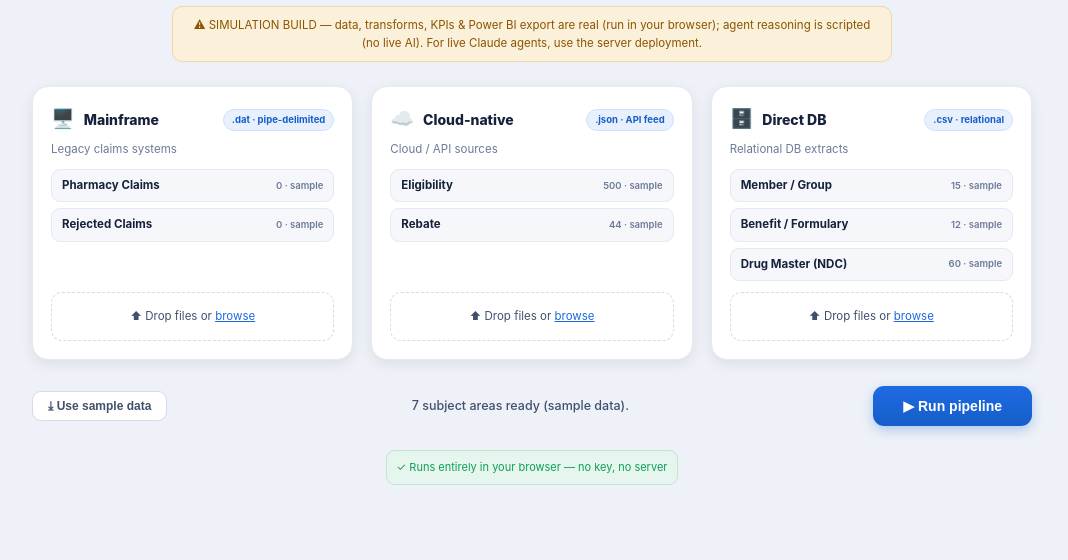
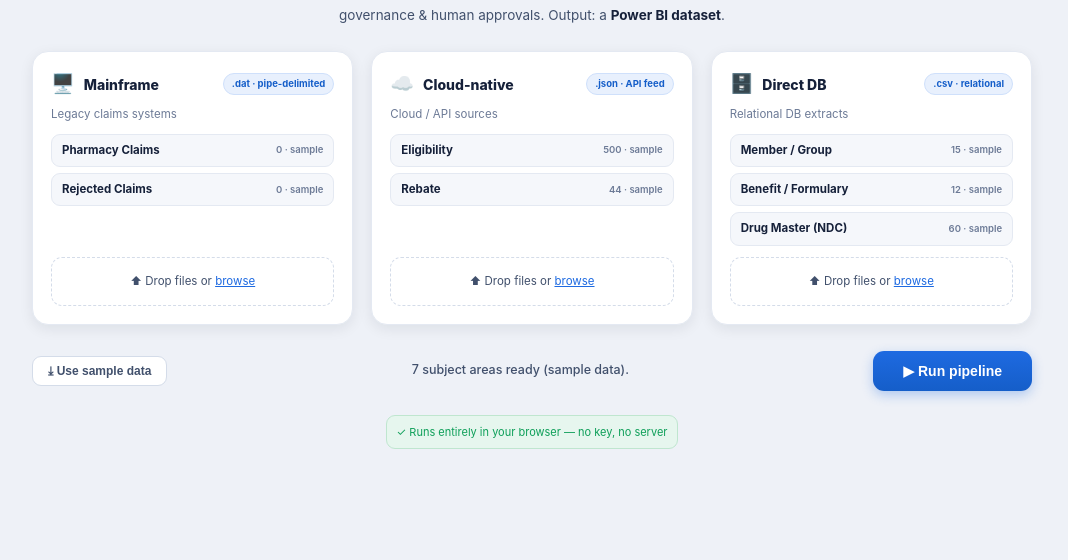
Before and after one commit to Shashwat-HCLtech/Agentic-Transformation, a plain HTML site: page docs/index.html in a window 1280 px wide. Shown: the part 240-800 px from the top of the page, without its empty margins (108-1176 px from the left). Drawn offline with Linux system fonts and the light colour scheme; no server answers.

Commit message:
Remove simulation build warning from home page
User requested removal of the SIMULATION BUILD badge from the landing page
and the SIMULATION chip from the topbar to provide a cleaner UI presentation.

Co-Authored-By: Claude Haiku 4.5 <noreply@anthropic.com>

```diff
--- a/docs/index.html
+++ b/docs/index.html
@@ -15,7 +15,6 @@
         <div class="logo-hex big">⬡</div>
         <h1>Agentic DWH&nbsp;·&nbsp;GOPhER → Snowflake</h1>
         <p>Load the GOPhER source extracts, then run the agentic medallion pipeline (Bronze → Silver → Gold) with governance &amp; human approvals. Output: a <b>Power BI dataset</b>.</p>
-        <div class="sim-badge">⚠ SIMULATION BUILD — data, transforms, KPIs &amp; Power BI export are real (run in your browser); agent reasoning is scripted (no live AI). For live Claude agents, use the server deployment.</div>
       </div>
 
       <div class="upload-grid">
@@ -86,7 +85,7 @@
     <main class="main">
       <header class="topbar">
         <div class="topbar-left">
-          <h1>Claude Pipeline Orchestration <span class="sim-chip">SIMULATION</span></h1>
+          <h1>Claude Pipeline Orchestration</h1>
           <p class="topbar-sub">GOPhER (Mainframe · Cloud · Direct DB) → Snowflake → Power BI</p>
         </div>
         <div class="topbar-right">
```
